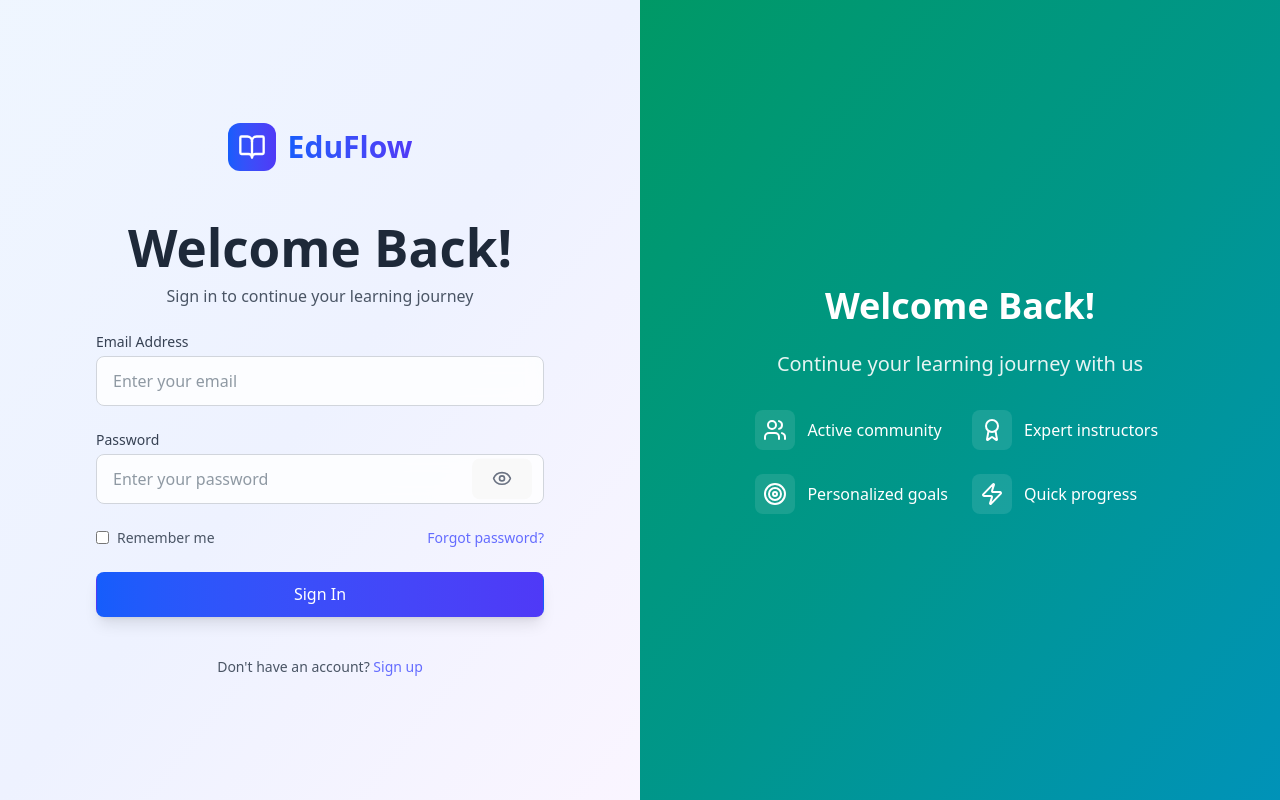
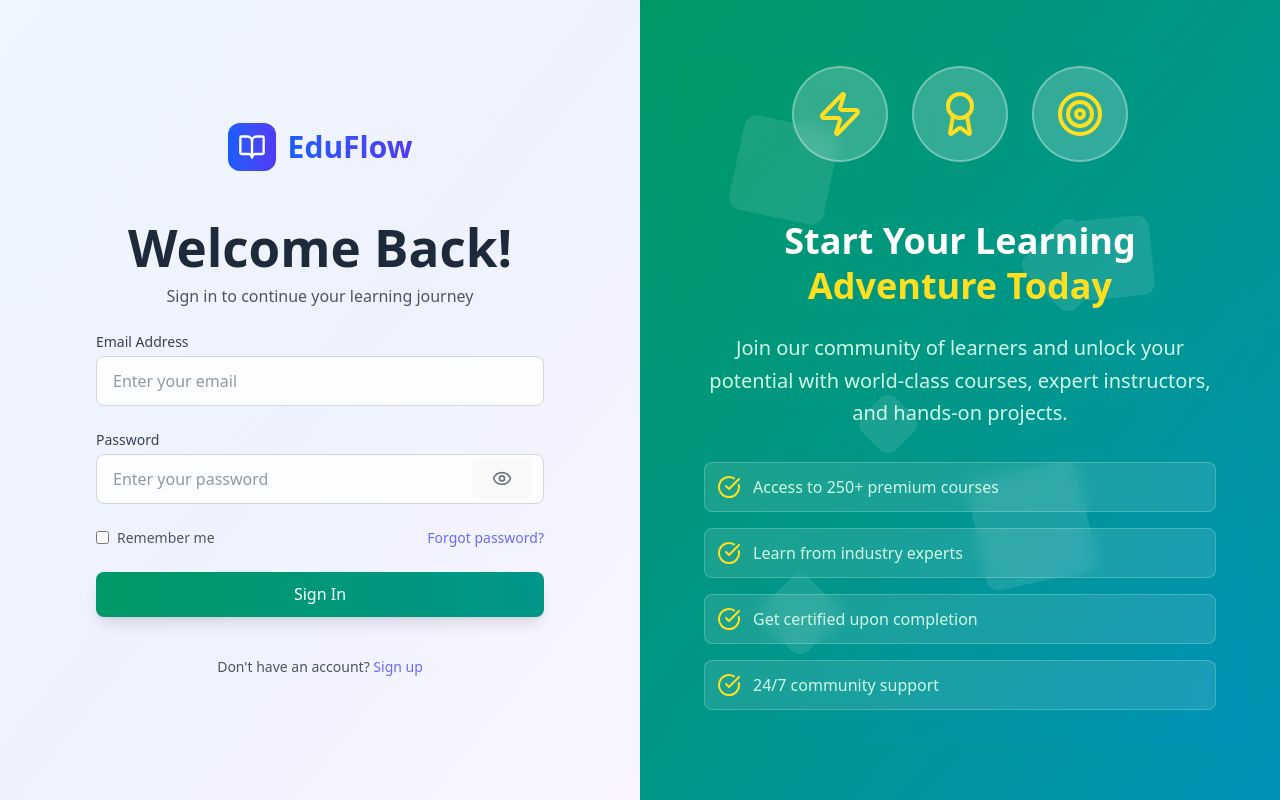
Before and after one commit to abood-qudisat/frontend, a React (Vite) app: page /login in a window 1280 px wide. Built offline with nearby package versions, Linux system fonts and the light colour scheme.

Commit message:
new update

```diff
--- a/src/pages/Auth/LoginPage.jsx
+++ b/src/pages/Auth/LoginPage.jsx
@@ -1,8 +1,8 @@
 import React, { useState } from 'react';
-import { Users, Award, Target, Zap } from 'lucide-react';
 import { AuthLayout, Logo } from '../../layouts/AuthLayout';
 import { FormInput } from '../../components/CustomElements/FormInput';
 import { Link } from 'react-router-dom';
+import { Eye, EyeOff, BookOpen, Users, Award, Target, CheckCircle, Zap } from 'lucide-react';
 
 const LoginPage = () => {
     const [isLoading, setIsLoading] = useState(false);
@@ -51,34 +51,59 @@ const LoginPage = () => {
     };
 
     const heroContent = (
-        <div className="text-white space-y-6 max-w-xl text-center">
-            <h2 className="text-4xl font-bold">Welcome Back!</h2>
-            <p className="text-xl opacity-90">Continue your learning journey with us</p>
+        <div className="flex-1 bg-gradient-to-br from-emerald-600 via-teal-600 to-cyan-600 flex items-center justify-center p-8 relative overflow-hidden">
+            {/* Background Pattern */}
+            <div className="absolute inset-0 opacity-10">
+                <div className="absolute top-16 left-16 w-24 h-24 bg-white rounded-xl transform rotate-12"></div>
+                <div className="absolute top-40 right-24 w-20 h-20 bg-white rounded-xl transform -rotate-6"></div>
+                <div className="absolute bottom-24 left-24 w-16 h-16 bg-white rounded-xl transform rotate-45"></div>
+                <div className="absolute bottom-40 right-40 w-28 h-28 bg-white rounded-xl transform -rotate-12"></div>
+                <div className="absolute top-1/2 left-1/3 w-12 h-12 bg-white rounded-xl transform rotate-45"></div>
+                <div className="absolute top-1/4 right-1/4 w-18 h-18 bg-white rounded-xl transform -rotate-45"></div>
+            </div>
 
-            <div className="grid grid-cols-2 gap-6 mt-8">
-                <div className="flex items-center space-x-3">
-                    <div className="p-2 bg-white/10 rounded-lg">
-                        <Users className="w-6 h-6" />
+            <div className="relative z-10 text-center text-white max-w-lg">
+                {/* Animated Achievement Icons */}
+                <div className="mb-8 flex justify-center space-x-6">
+                    <div className="w-24 h-24 bg-white/20 backdrop-blur-sm rounded-full flex items-center justify-center border-2 border-white/30 animate-bounce">
+                        <Zap className="w-12 h-12 text-yellow-300" />
                     </div>
-                    <span>Active community</span>
+                    <div className="w-24 h-24 bg-white/20 backdrop-blur-sm rounded-full flex items-center justify-center border-2 border-white/30 animate-bounce delay-150">
+                        <Award className="w-12 h-12 text-yellow-300" />
+                    </div>
+                    <div className="w-24 h-24 bg-white/20 backdrop-blur-sm rounded-full flex items-center justify-center border-2 border-white/30 animate-bounce delay-300">
+                        <Target className="w-12 h-12 text-yellow-300" />
+                    </div>
                 </div>
-                <div className="flex items-center space-x-3">
-                    <div className="p-2 bg-white/10 rounded-lg">
-                        <Award className="w-6 h-6" />
+
+                <h2 className="text-4xl font-bold mb-6 leading-tight">
+                    Start Your Learning
+                    <span className="block text-yellow-300">Adventure Today</span>
+                </h2>
+
+                <p className="text-xl text-emerald-100 mb-8 leading-relaxed">
+                    Join our community of learners and unlock your potential with
+                    world-class courses, expert instructors, and hands-on projects.
+                </p>
+
+                {/* Benefits */}
+                <div className="space-y-4 text-left">
+                    <div className="flex items-center space-x-3 bg-white/10 backdrop-blur-sm rounded-lg p-3 border border-white/20">
+                        <CheckCircle className="w-6 h-6 text-yellow-300 flex-shrink-0" />
+                        <span className="text-emerald-100">Access to 250+ premium courses</span>
                     </div>
-                    <span>Expert instructors</span>
-                </div>
-                <div className="flex items-center space-x-3">
-                    <div className="p-2 bg-white/10 rounded-lg">
-                        <Target className="w-6 h-6" />
+                    <div className="flex items-center space-x-3 bg-white/10 backdrop-blur-sm rounded-lg p-3 border border-white/20">
+                        <CheckCircle className="w-6 h-6 text-yellow-300 flex-shrink-0" />
+                        <span className="text-emerald-100">Learn from industry experts</span>
                     </div>
-                    <span>Personalized goals</span>
-                </div>
-                <div className="flex items-center space-x-3">
-                    <div className="p-2 bg-white/10 rounded-lg">
-                        <Zap className="w-6 h-6" />
+                    <div className="flex items-center space-x-3 bg-white/10 backdrop-blur-sm rounded-lg p-3 border border-white/20">
+                        <CheckCircle className="w-6 h-6 text-yellow-300 flex-shrink-0" />
+                        <span className="text-emerald-100">Get certified upon completion</span>
                     </div>
-                    <span>Quick progress</span>
+                    <div className="flex items-center space-x-3 bg-white/10 backdrop-blur-sm rounded-lg p-3 border border-white/20">
+                        <CheckCircle className="w-6 h-6 text-yellow-300 flex-shrink-0" />
+                        <span className="text-emerald-100">24/7 community support</span>
+                    </div>
                 </div>
             </div>
         </div>
@@ -136,10 +161,10 @@ const LoginPage = () => {
                 <button
                     type="submit"
                     disabled={isLoading}
-                    className="w-full bg-gradient-to-r from-blue-600 to-indigo-600 text-white py-3 px-6 rounded-lg font-medium
-                        hover:from-blue-700 hover:to-indigo-700 focus:outline-none focus:ring-2 focus:ring-blue-500
-                        focus:ring-offset-2 transition-all duration-200 shadow-lg hover:shadow-xl
-                        transform hover:-translate-y-0.5 disabled:opacity-50 disabled:cursor-not-allowed"
+                    className="w-full bg-gradient-to-r from-emerald-600 to-teal-600 text-white py-3 px-6 rounded-lg font-medium
+                    hover:from-emerald-700 hover:to-teal-700 focus:outline-none focus:ring-2 focus:ring-emerald-500
+                    focus:ring-offset-2 transition-all duration-200 shadow-lg hover:shadow-xl
+                    transform hover:-translate-y-0.5 disabled:opacity-50 disabled:cursor-not-allowed"
                 >
                     {isLoading ? 'Signing in...' : 'Sign In'}
                 </button>
--- a/src/pages/Auth/SignUpPage.jsx
+++ b/src/pages/Auth/SignUpPage.jsx
@@ -1,5 +1,6 @@
 import React, { useState } from 'react';
-import { Users, Award, Target, Zap } from 'lucide-react';
+import { Eye, EyeOff, BookOpen, Users, Award, Target, CheckCircle, Zap } from 'lucide-react';
+
 import { AuthLayout, Logo } from '../../layouts/AuthLayout';
 import { FormInput } from '../../components/CustomElements/FormInput';
 import { Link } from 'react-router-dom';
@@ -64,34 +65,59 @@ const SignUpPage = () => {
     };
 
     const heroContent = (
-        <div className="text-white space-y-6 max-w-xl text-center">
-            <h2 className="text-4xl font-bold">Start Your Learning Journey</h2>
-            <p className="text-xl opacity-90">Join thousands of learners and instructors in our community</p>
+        <div className="flex-1 bg-gradient-to-br from-emerald-600 via-teal-600 to-cyan-600 flex items-center justify-center p-8 relative overflow-hidden">
+            {/* Background Pattern */}
+            <div className="absolute inset-0 opacity-10">
+                <div className="absolute top-16 left-16 w-24 h-24 bg-white rounded-xl transform rotate-12"></div>
+                <div className="absolute top-40 right-24 w-20 h-20 bg-white rounded-xl transform -rotate-6"></div>
+                <div className="absolute bottom-24 left-24 w-16 h-16 bg-white rounded-xl transform rotate-45"></div>
+                <div className="absolute bottom-40 right-40 w-28 h-28 bg-white rounded-xl transform -rotate-12"></div>
+                <div className="absolute top-1/2 left-1/3 w-12 h-12 bg-white rounded-xl transform rotate-45"></div>
+                <div className="absolute top-1/4 right-1/4 w-18 h-18 bg-white rounded-xl transform -rotate-45"></div>
+            </div>
 
-            <div className="grid grid-cols-2 gap-6 mt-8">
-                <div className="flex items-center space-x-3">
-                    <div className="p-2 bg-white/10 rounded-lg">
-                        <Users className="w-6 h-6" />
+            <div className="relative z-10 text-center text-white max-w-lg">
+                {/* Animated Achievement Icons */}
+                <div className="mb-8 flex justify-center space-x-6">
+                    <div className="w-24 h-24 bg-white/20 backdrop-blur-sm rounded-full flex items-center justify-center border-2 border-white/30 animate-bounce">
+                        <Zap className="w-12 h-12 text-yellow-300" />
                     </div>
-                    <span>Join active community</span>
+                    <div className="w-24 h-24 bg-white/20 backdrop-blur-sm rounded-full flex items-center justify-center border-2 border-white/30 animate-bounce delay-150">
+                        <Award className="w-12 h-12 text-yellow-300" />
+                    </div>
+                    <div className="w-24 h-24 bg-white/20 backdrop-blur-sm rounded-full flex items-center justify-center border-2 border-white/30 animate-bounce delay-300">
+                        <Target className="w-12 h-12 text-yellow-300" />
+                    </div>
                 </div>
-                <div className="flex items-center space-x-3">
-                    <div className="p-2 bg-white/10 rounded-lg">
-                        <Award className="w-6 h-6" />
+
+                <h2 className="text-4xl font-bold mb-6 leading-tight">
+                    Start Your Learning
+                    <span className="block text-yellow-300">Adventure Today</span>
+                </h2>
+
+                <p className="text-xl text-emerald-100 mb-8 leading-relaxed">
+                    Join our community of learners and unlock your potential with
+                    world-class courses, expert instructors, and hands-on projects.
+                </p>
+
+                {/* Benefits */}
+                <div className="space-y-4 text-left">
+                    <div className="flex items-center space-x-3 bg-white/10 backdrop-blur-sm rounded-lg p-3 border border-white/20">
+                        <CheckCircle className="w-6 h-6 text-yellow-300 flex-shrink-0" />
+                        <span className="text-emerald-100">Access to 250+ premium courses</span>
                     </div>
-                    <span>Expert instructors</span>
-                </div>
-                <div className="flex items-center space-x-3">
-                    <div className="p-2 bg-white/10 rounded-lg">
-                        <Target className="w-6 h-6" />
+                    <div className="flex items-center space-x-3 bg-white/10 backdrop-blur-sm rounded-lg p-3 border border-white/20">
+                        <CheckCircle className="w-6 h-6 text-yellow-300 flex-shrink-0" />
+                        <span className="text-emerald-100">Learn from industry experts</span>
                     </div>
-                    <span>Achieve your goals</span>
-                </div>
-                <div className="flex items-center space-x-3">
-                    <div className="p-2 bg-white/10 rounded-lg">
-                        <Zap className="w-6 h-6" />
+                    <div className="flex items-center space-x-3 bg-white/10 backdrop-blur-sm rounded-lg p-3 border border-white/20">
+                        <CheckCircle className="w-6 h-6 text-yellow-300 flex-shrink-0" />
+                        <span className="text-emerald-100">Get certified upon completion</span>
                     </div>
-                    <span>Learn at your pace</span>
+                    <div className="flex items-center space-x-3 bg-white/10 backdrop-blur-sm rounded-lg p-3 border border-white/20">
+                        <CheckCircle className="w-6 h-6 text-yellow-300 flex-shrink-0" />
+                        <span className="text-emerald-100">24/7 community support</span>
+                    </div>
                 </div>
             </div>
         </div>
```
